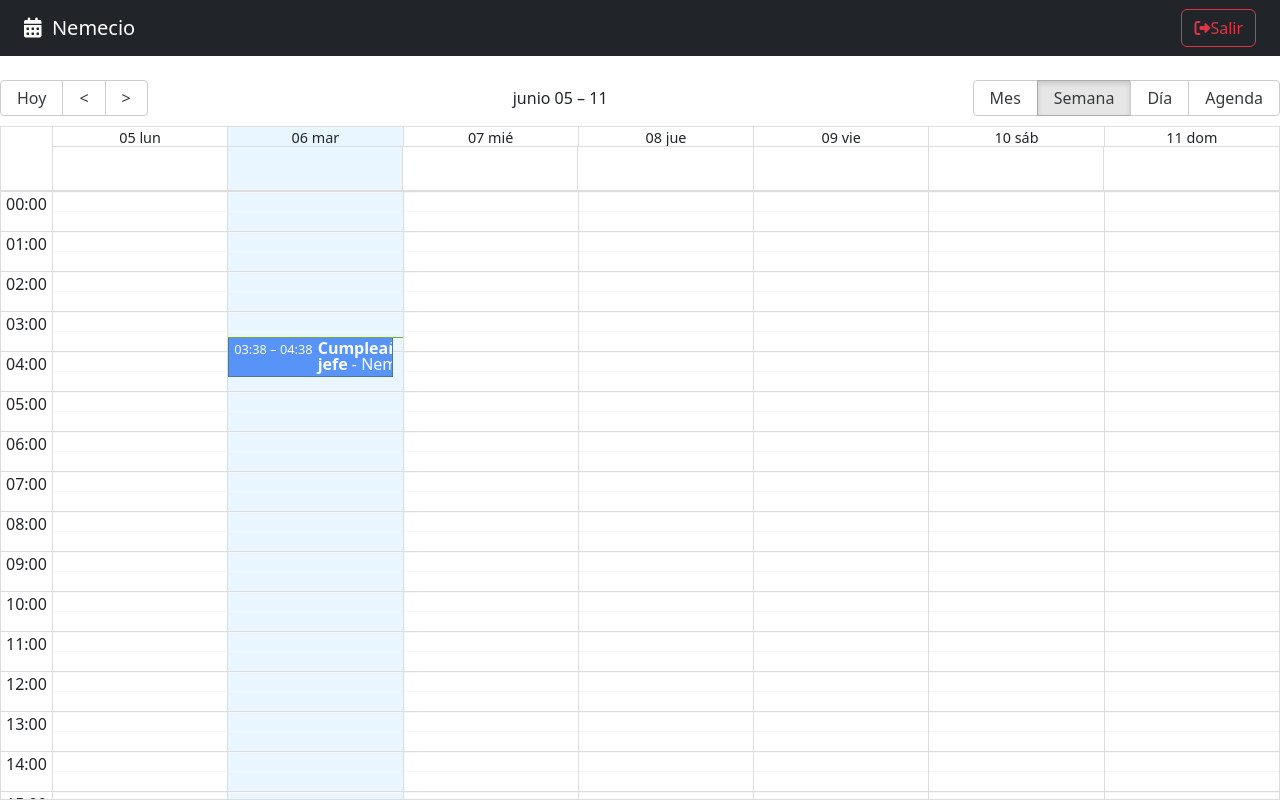
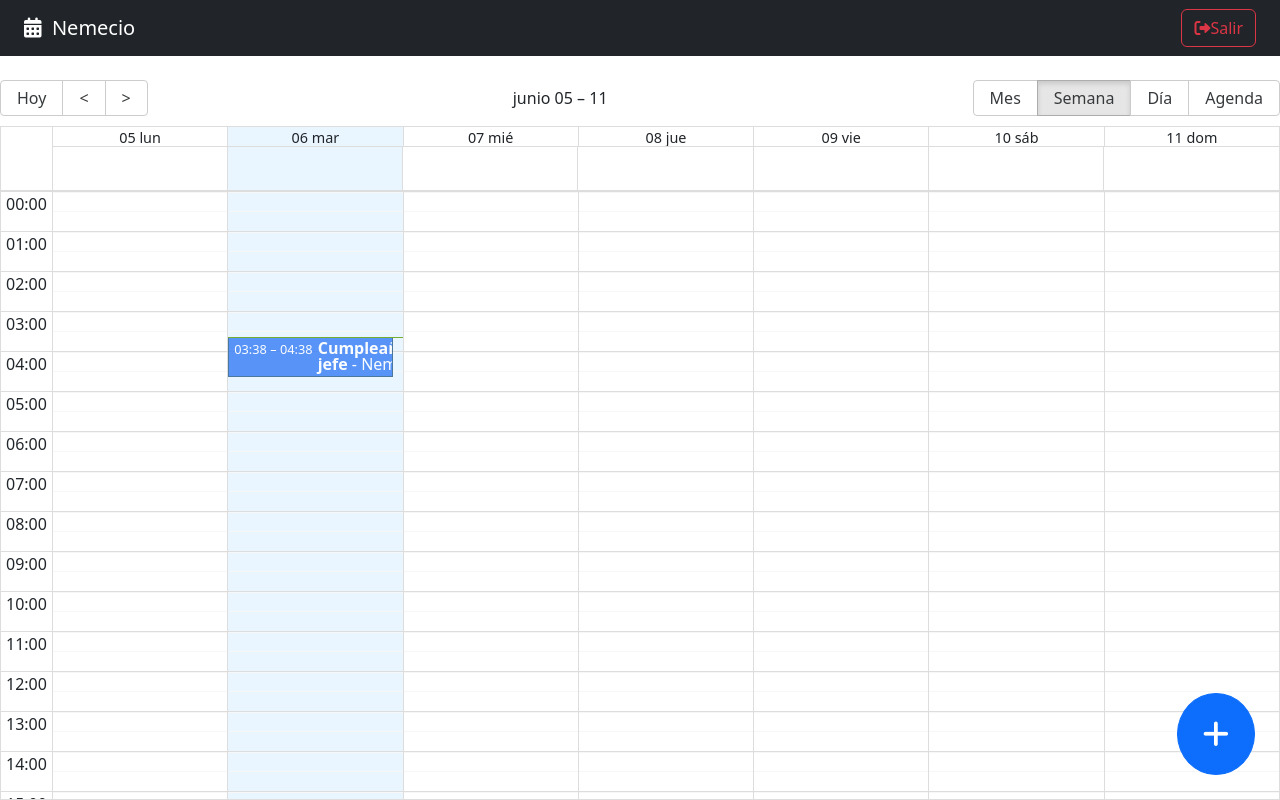
Before and after one commit to jner0/CalendarApp, a React (Vite) app: page / in a window 1280 px wide. Built offline with nearby package versions, Linux system fonts and the light colour scheme.

Commit message:
Creando nueva nota

```diff
--- a/src/calendar/components/CalendarModal.jsx
+++ b/src/calendar/components/CalendarModal.jsx
@@ -34,8 +34,8 @@
     const [formSubmitted, setFormSubmitted] = useState(false);
 
     const [formValues, setFormValues] = useState({
-        title: 'Nemecio',
-        notes: 'Rodriguez',
+        title: '',
+        notes: '',
         start: new Date(),
         end: addHours( new Date(), 2)
     });
--- /dev/null
+++ b/src/calendar/components/FabAddNew.jsx
@@ -0,0 +1,33 @@
+import { addHours } from "date-fns";
+import { useCalendarStore, useUiStore } from "../../hooks"
+
+export const FabAddNew = () => {
+
+  const { openDateModal } = useUiStore();
+  const { setActiveEvent } = useCalendarStore();
+
+  const handleClickNew = () => {
+    setActiveEvent({
+      title: '',
+      notes: '',
+      start: new Date(),
+      end: addHours( new Date(), 1),
+      bgColor: '#fafafa',
+      user: {
+        _id: '123',
+        name: 'Nemecio'
+      }
+    });
+    openDateModal();
+
+  }
+
+  return (
+    <button
+        className="btn btn-primary fab"
+        onClick={ handleClickNew }
+    >
+        <i className="fas fa-plus"></i>
+    </button>
+  )
+}
--- a/src/calendar/index.js
+++ b/src/calendar/index.js
@@ -3,3 +3,4 @@
 
 export * from './components/CalendarEvent';
 export * from './components/CalendarModal';
+export * from './components/FabAddNew'
--- a/src/calendar/pages/CalendarPage.jsx
+++ b/src/calendar/pages/CalendarPage.jsx
@@ -2,8 +2,7 @@
 import { Calendar } from 'react-big-calendar';
 import 'react-big-calendar/lib/css/react-big-calendar.css';
 
-import { addHours } from 'date-fns';
-import { CalendarEvent, CalendarModal, Navbar } from "../";
+import { CalendarEvent, CalendarModal, FabAddNew, Navbar } from "../";
 
 import { localizer, getMessagesEs } from '../../helpers';
 import { useUiStore, useCalendarStore } from '../../hooks';
@@ -68,6 +67,7 @@
       />
 
       <CalendarModal/>
+      <FabAddNew/>
 
     </>
   )
--- a/src/styles.css
+++ b/src/styles.css
@@ -38,3 +38,13 @@
     outline: none;
     padding: 10px;
 }
+
+/* Fabs */
+.fab{
+    border-radius: 100%;
+    bottom: 25px;
+    font-size: 30px;
+    padding: 25px;
+    position: fixed;
+    right: 25px;
+}
```
